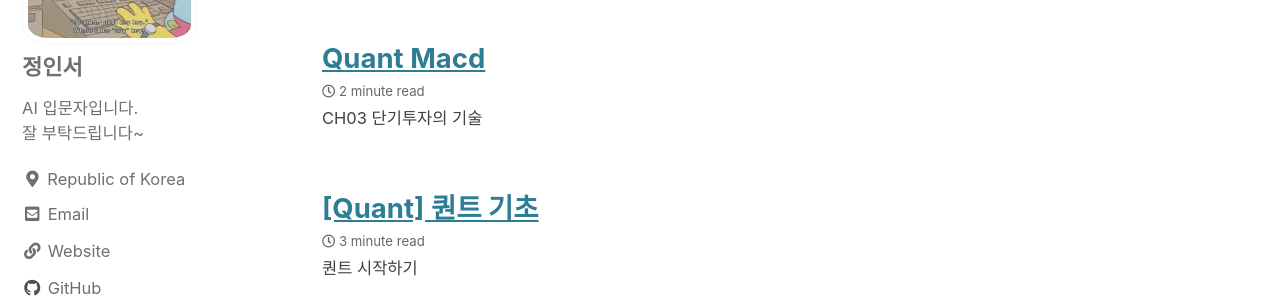
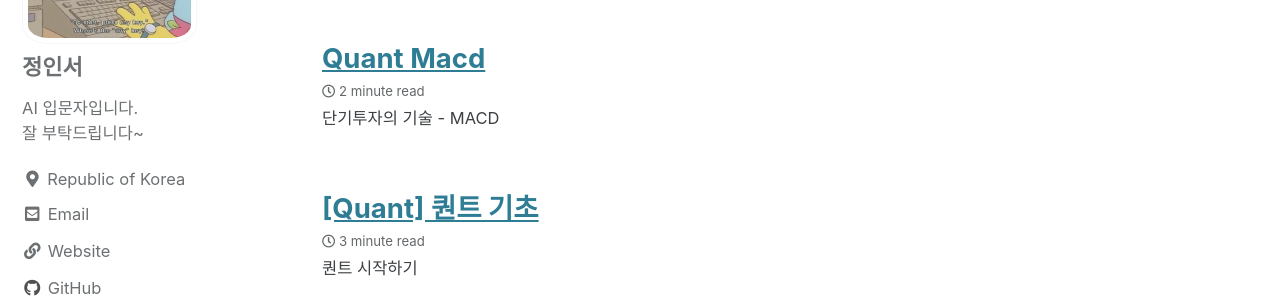
Before and after one commit to Inwest0402/Inwest0402.github.io, a Jekyll site: the page built from index.html, in a window 1280 px wide and 1381 px high. Shown: the part 204-504 px from the top of the window. Built offline with Jekyll 4.4.1, drawn with Linux system fonts in a browser that asks for light colours; cached includes are drawn as plain includes; the list of posts is cut into pages by our own code.

Commit message:
Update 2022-07-13-Quant-MACD.md

```diff
--- a/_posts/2022/Finance/Quant/2022-07-13-Quant-MACD.md
+++ b/_posts/2022/Finance/Quant/2022-07-13-Quant-MACD.md
@@ -1,4 +1,4 @@
-# CH03 단기투자의 기술
+# 단기투자의 기술 - MACD
 
 ## 시계열 데이터와 이동평균
 
```
